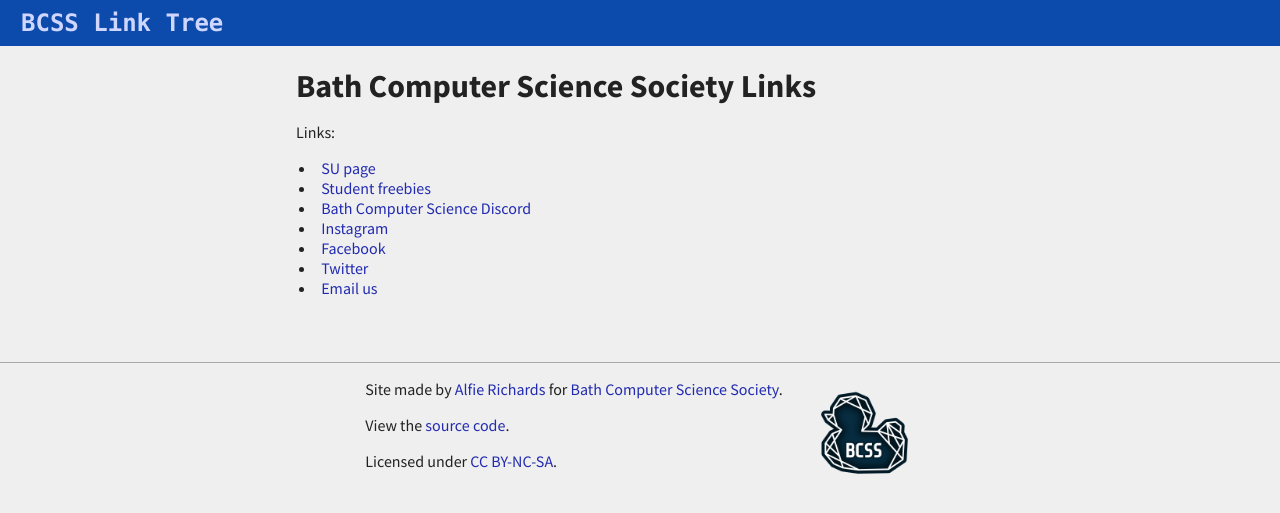
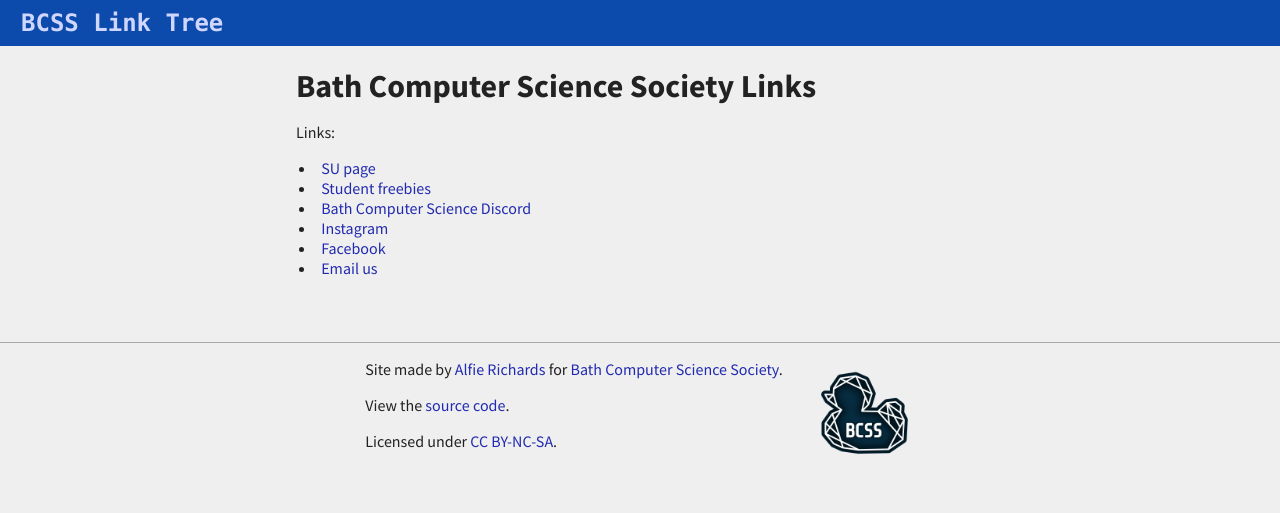
Before and after one commit to AlfGalf/BCSS_QR_Code_Tree, a Jekyll site: the page built from index.markdown, in a window 1280 px wide. Shown: the top 513 px of the page. Built offline with Jekyll 4.4.1, drawn with Linux system fonts in a browser that asks for light colours.

Commit message:
Remove Twitter

```diff
--- a/index.markdown
+++ b/index.markdown
@@ -11,5 +11,4 @@ Links:
 - [Bath Computer Science Discord](https://discord.gg/gDYbrpK)
 - [Instagram](https://www.instagram.com/bathcompsci)
 - [Facebook](https://www.facebook.com/bathcompsci/)
-- [Twitter](https://twitter.com/bathcss?lang=en)
 - [Email us](mailto:su-bcss@bath.ac.uk)
```
